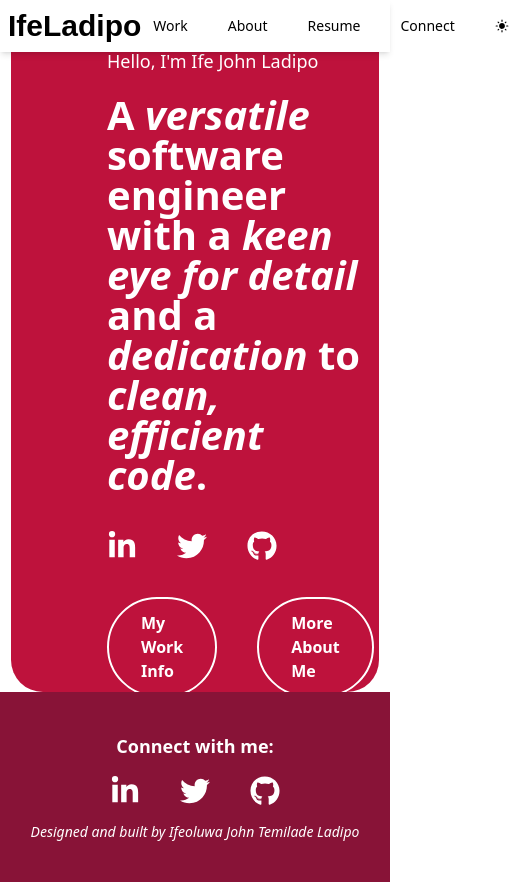
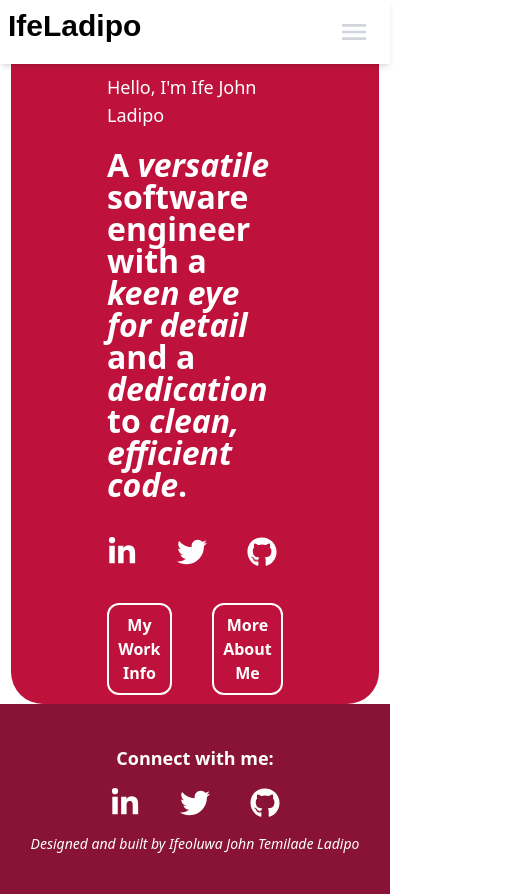
Before and after one commit to ifefrost/portfolio, a React (Vite) app: page / in a window 390 px wide. Shown: the whole page, 521 px wide, since content can reach past the window. Built offline with nearby package versions, Linux system fonts and the light colour scheme; a web font is replaced by a local one.

Commit message:
mobile responsive fix

```diff
--- a/src/components/Nav.jsx
+++ b/src/components/Nav.jsx
@@ -1,9 +1,10 @@
 import { Link, useNavigate } from "react-router-dom";
-import { MdLightMode, MdDarkMode } from "react-icons/md";
+import { MdLightMode, MdDarkMode, MdMenu } from "react-icons/md";
 import { useState } from "react";
 
 const Nav = () => {
   const navigate = useNavigate();
+  const [navOpen, setNavOpen] = useState(false);
   const [theme, setTheme] = useState(true);
   const toggleTheme = () => {
     setTheme(!theme);
@@ -19,7 +20,22 @@ const Nav = () => {
           >
             IfeLadipo
           </Link>
-          <div className='flex space-x-4'>
+          <button
+            type='button'
+            className={`focus:outline-none ${
+              navOpen
+                ? "bg-rose-700 text-white"
+                : "text-gray-300 hover:bg-rose-900 hover:text-white"
+            } sm:hidden order-last cursor-pointer relative
+                  px-3 py-2 rounded-md text-sm font-medium `}
+            onClick={() => setNavOpen(!navOpen)}
+          >
+            <MdMenu className='h-8 w-8' />
+          </button>
+          <div
+            className={`${navOpen ? "block" : "hidden"} sm:flex sm:space-x-4`}
+          >
+            <div className='flex flex-col sm:flex-row sm:space-x-4 absolute sm:static right-2 top-11 mt-5 sm:mt-0 bg-rose-900 sm:bg-inherit px-1 py-2 items-center sm:gap-0 rounded-b-xl w-max'>
               <Link
                 to='/work'
                 className='text-center w-full text-black hover:bg-gray-100 hover:text-rose-700 px-3 py-2 rounded-md text-sm font-medium'
@@ -42,8 +58,19 @@ const Nav = () => {
                 onClick={toggleTheme}
                 className='text-center w-full text-black hover:bg-gray-100 hover:text-rose-700 px-3 py-2 rounded-md text-sm font-medium'
               >
-              {theme ? <MdLightMode /> : <MdDarkMode />}
+                {theme ? (
+                  <div className="flex gap-2 items-center">
+                    <span className='sm:sr-only'>Set Light Mode</span>
+                    <MdLightMode />
+                  </div>
+                ) : (
+                  <div className="flex gap-2 items-center">
+                    <span className='sm:sr-only'>Set Dark Mode</span>
+                    <MdDarkMode />
+                  </div>
+                )}
               </button>
+            </div>
           </div>
         </div>
       </div>
--- a/src/pages/Home.jsx
+++ b/src/pages/Home.jsx
@@ -6,7 +6,7 @@ const Home = () => {
       <div className='bg-rose-700 rounded-b-[32px] h-[40rem] flex gap-8 items-center px-24 overflow-hidden'>
         <div className='flex-1 flex flex-col gap-5'>
           <p className='text-white text-lg'>Hello, I'm Ife John Ladipo</p>
-          <h3 className='lg:text-[3rem] md:text-[3rem] text-[2.5rem] leading-none font-bold text-white'>
+          <h3 className='lg:text-[3rem] md:text-[2.5rem] text-[2rem] leading-none font-bold text-white'>
             A <em>versatile</em> software engineer with a{" "}
             <em>keen eye for detail</em> and a <em>dedication</em> to{" "}
             <em>clean, efficient code</em>.
@@ -14,18 +14,18 @@ const Home = () => {
           <Social />
           <div className='flex gap-10'>
             <a
-              className='cursor-pointer border-white border-2 hover:bg-white hover:text-black text-white font-bold py-3 px-8 rounded-full hover:shadow'
+              className='cursor-pointer border-white border-2 hover:bg-white hover:text-black text-white text-center font-bold p-2 md:py-3 md:px-8 rounded-xl lg:rounded-full hover:shadow'
             >
               My Work Info
             </a>
             <a
-              className='cursor-pointer border-white border-2 hover:bg-white hover:text-black text-white font-bold py-3 px-8 rounded-full hover:shadow'
+              className='cursor-pointer border-white border-2 hover:bg-white hover:text-black text-white text-center p-2 font-bold md:py-3 md:px-8 rounded-xl lg:rounded-full hover:shadow'
             >
               More About Me
             </a>
           </div>
         </div>
-        <div className='rounded-full bg-[#fdb813] flex-1 mt-auto'>
+        <div className='rounded-full bg-[#fdb813] flex-1 mt-auto hidden md:block'>
           <img src={profile} alt='side profile of ife' className='' />
         </div>
       </div>
```
Lines whose indentation alone changed are shown as unchanged.
